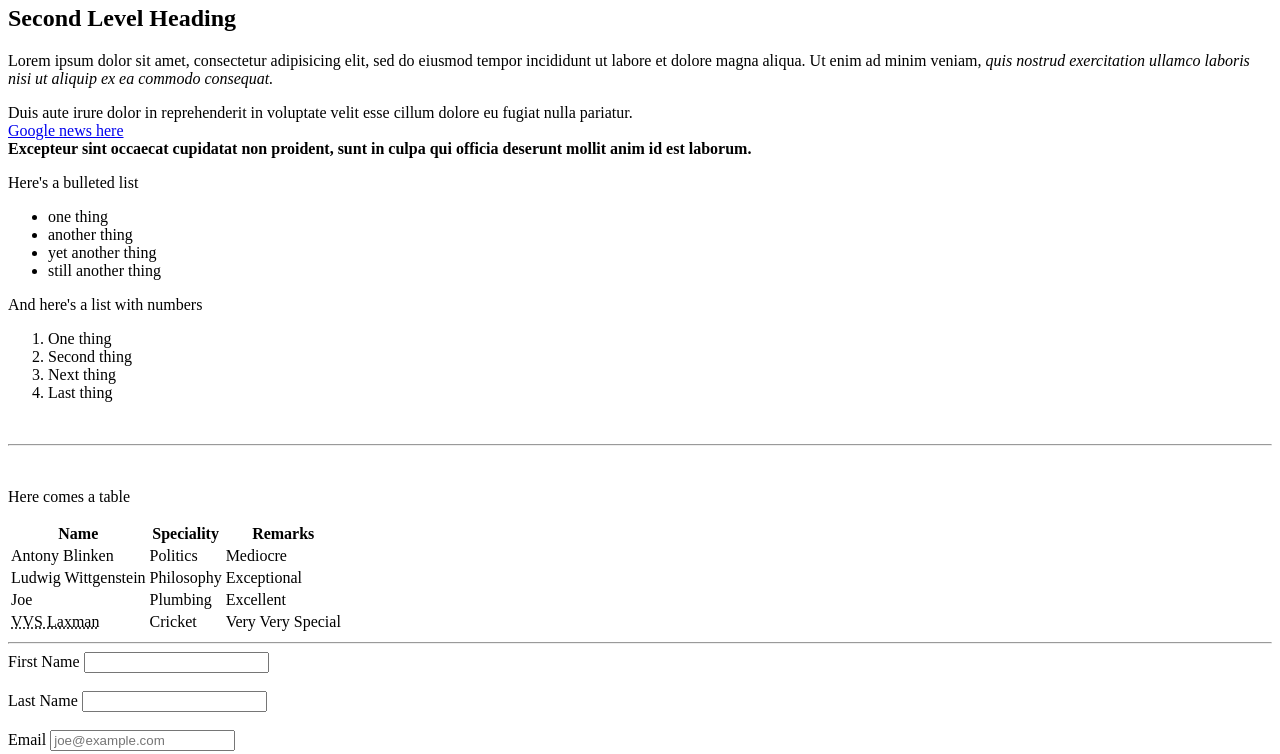
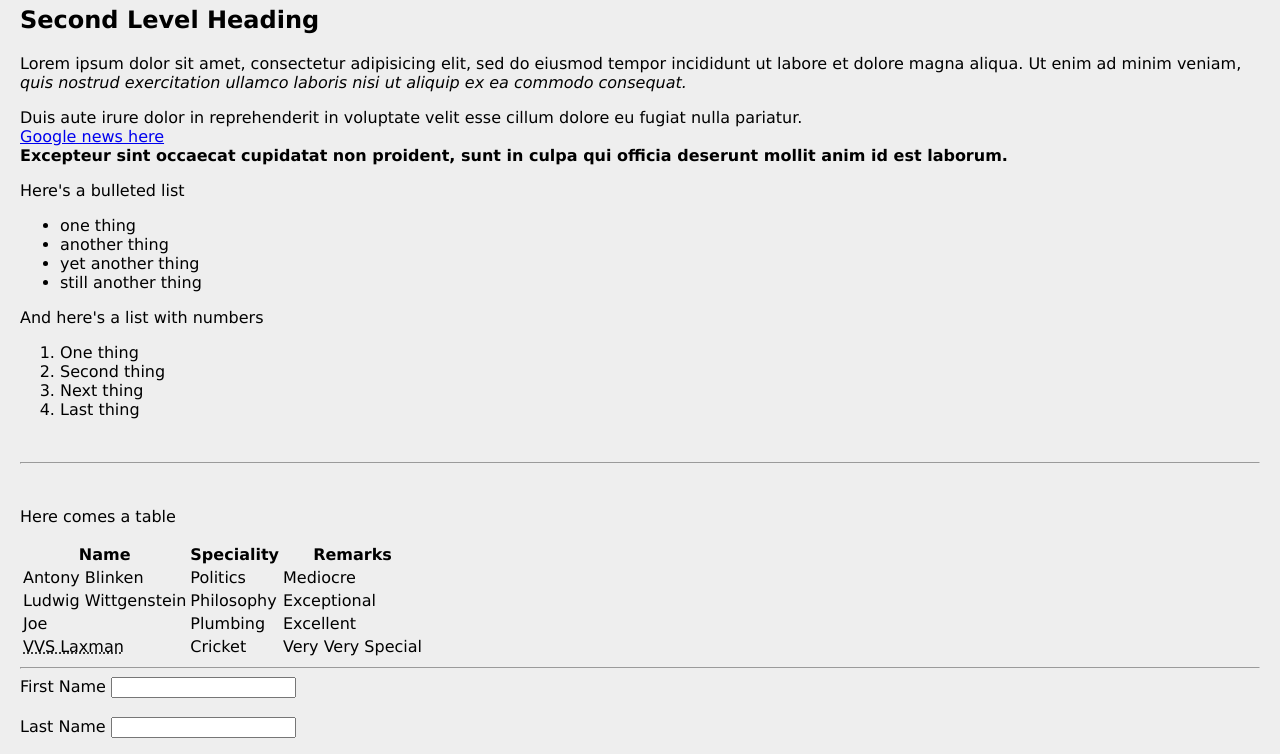
Before and after one commit to beamishboy/First-Project, a plain HTML site: page index.html in a window 1280 px wide. Shown: the part 75-829 px from the top of the page. Drawn offline with Linux system fonts and the light colour scheme.

Commit message:
Created style.css, modified index.html

```diff
--- a/index.html
+++ b/index.html
@@ -2,6 +2,7 @@
 <html>
 	<head>
 		<title>HTML Reference Page</title>
+		<link rel="stylesheet" type="text/css" href="style.css">
 	</head>
 	<body>
 		<!-- This is a comment -->
--- /dev/null
+++ b/style.css
@@ -0,0 +1,6 @@
+body {
+    margin:20px;
+    background-color:#eee;
+    border:white 5px;
+    font-family: 'Lucida Sans', 'Lucida Sans Regular', 'Lucida Grande', 'Lucida Sans Unicode', Geneva, Verdana, sans-serif;
+}
```
